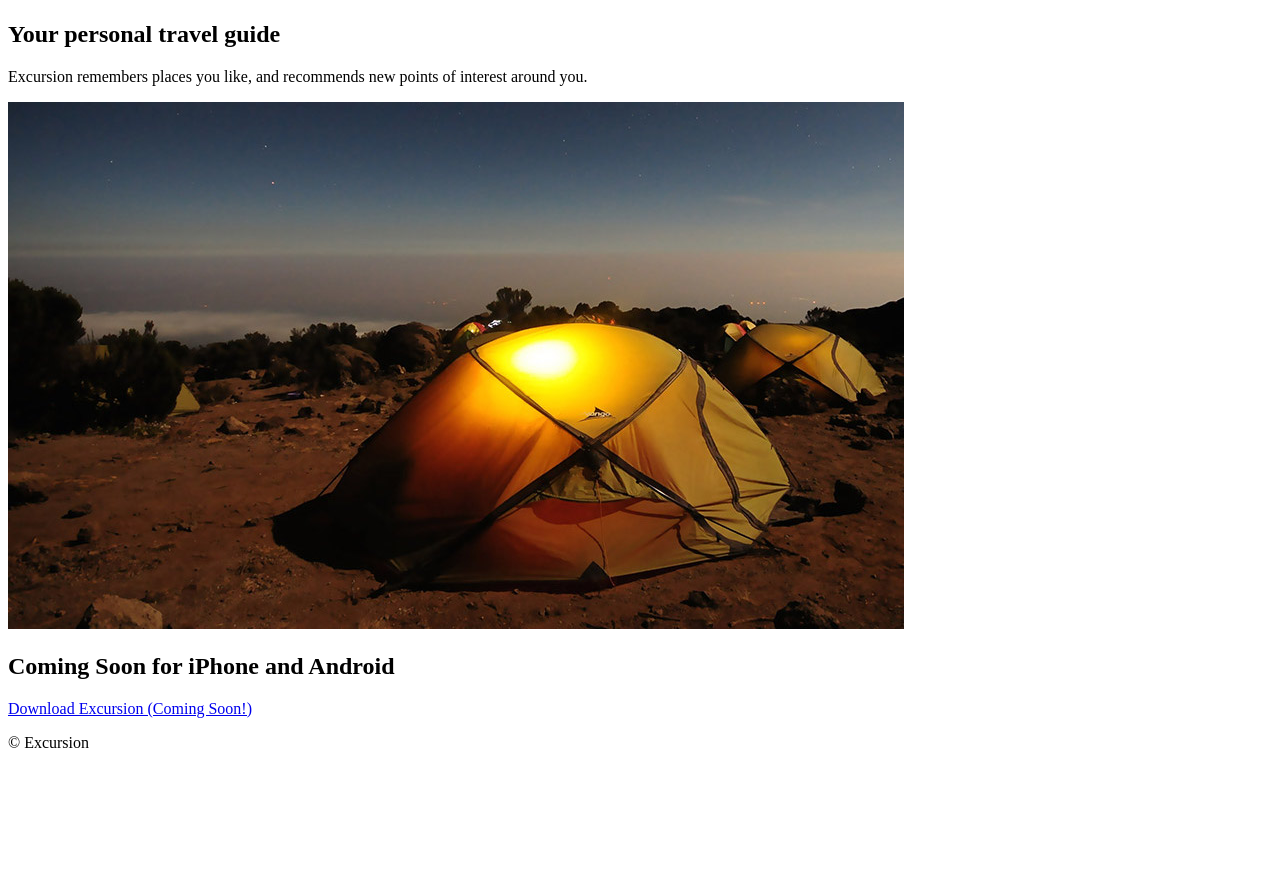
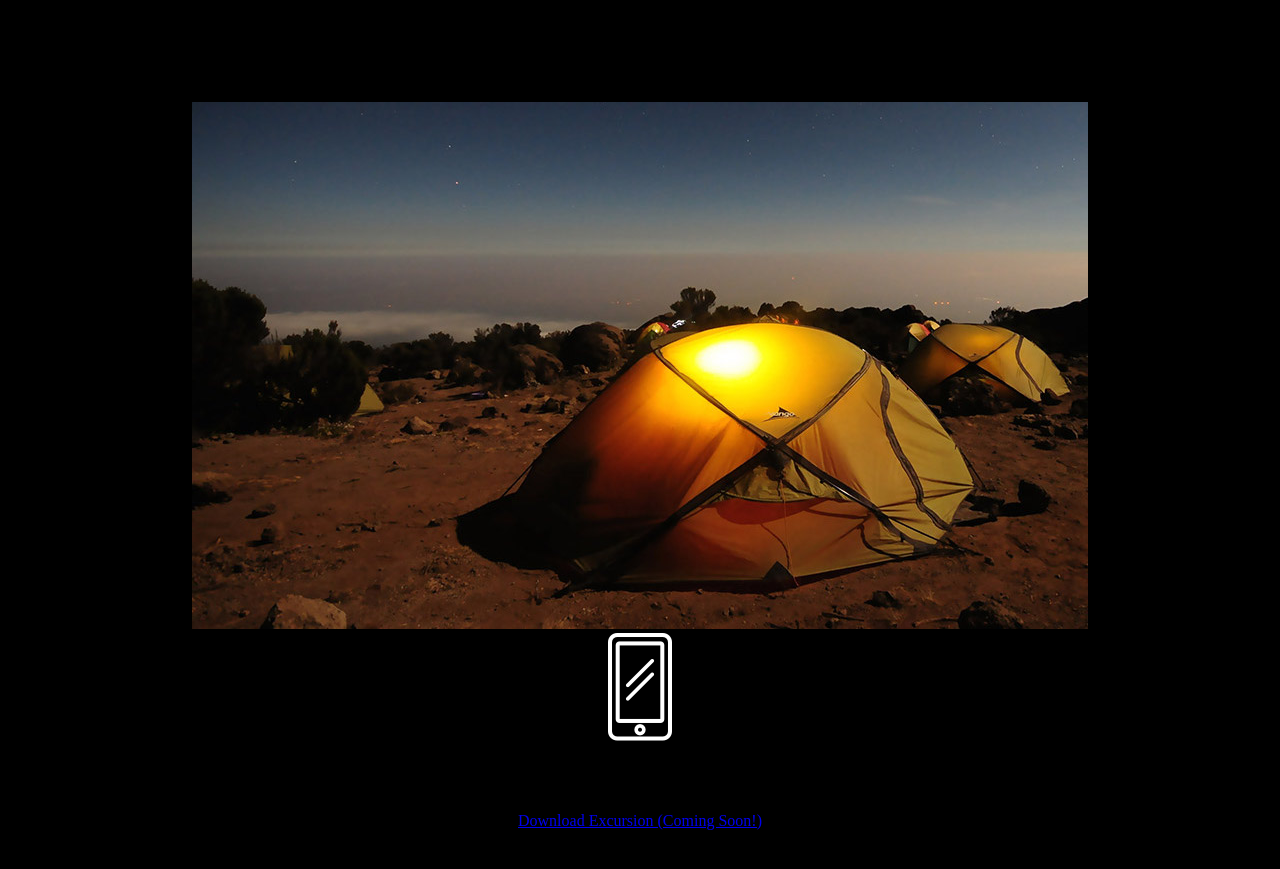
Before and after one commit to anule/excursion, a plain HTML site: page index.html in a window 1280 px wide. Shown: the part 267-1136 px from the top of the page. Before the commit the page ends 1035 px from the top, so only its background shows below. Drawn offline with Linux system fonts and the light colour scheme.

Commit message:
Add basic layout

```diff
--- a/index.html
+++ b/index.html
@@ -25,11 +25,12 @@
       <img src="resources/images/camp.jpg" alt="Image of orange tents at a desert campsite" />
 
     <!-- Logo and Platforms -->
-      <img src="resources/images/phone.png" alt="Cellphone icon" />
-      <h2>Coming Soon for iPhone and Android</h2>
-      <p><a href="#">Download Excursion (Coming Soon!)</a></p>
+      <div class="coming-soon">
+        <img src="resources/images/phone.png" alt="Cellphone icon" />
+        <h2>Coming Soon for iPhone and Android</h2>
+        <p><a href="#">Download Excursion (Coming Soon!)</a></p>
+      </div>
     </div>
-
     <!-- Copyright -->
     <div class="copyright">
       <p>&copy; Excursion</p>
--- a/resources/css/style.css
+++ b/resources/css/style.css
@@ -0,0 +1,8 @@
+* {
+  background-color: #000;
+}
+
+header, .main {
+  text-align: center;
+  margin: auto;
+}
```
